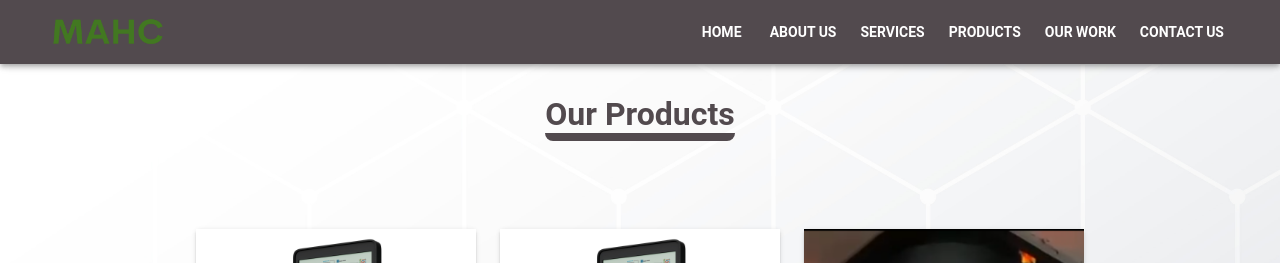
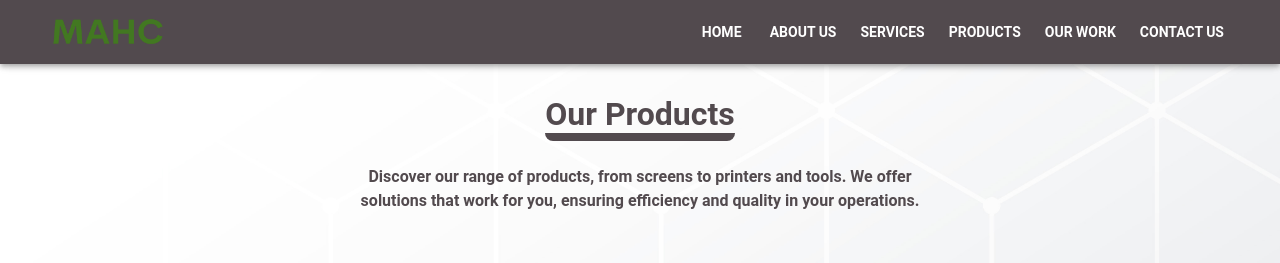
Before and after one commit to yousefo1995/MACH, a React (Create React App) app: page /products in a window 1280 px wide. Shown: the top 263 px of the page. Built offline with nearby package versions, Linux system fonts and the light colour scheme.

Commit message:
Add paragraph to Products page

```diff
--- a/src/Pages/ProductsPage.js
+++ b/src/Pages/ProductsPage.js
@@ -1,4 +1,4 @@
-import { Box, Container, Paper, Stack, Typography } from "@mui/material";
+import { Container, Paper, Stack, Typography } from "@mui/material";
 import React from "react";
 import bgImage from "../Components/images/bgImage.jpg";
 import digitalSignage from "../Components/images/products/DigitalSignage1.jpg";
@@ -63,6 +63,16 @@ const ProductsPage = () => {
               Our Products
             </span>
           </Typography>
+          <Typography
+            color="primary.main"
+            textAlign="center"
+            mt={4}
+            width="60%"
+          >
+            Discover our range of products, from screens to printers and tools.
+            We offer solutions that work for you, ensuring efficiency and
+            quality in your operations.
+          </Typography>
           <Stack
             py={10}
             pt={12}
```
